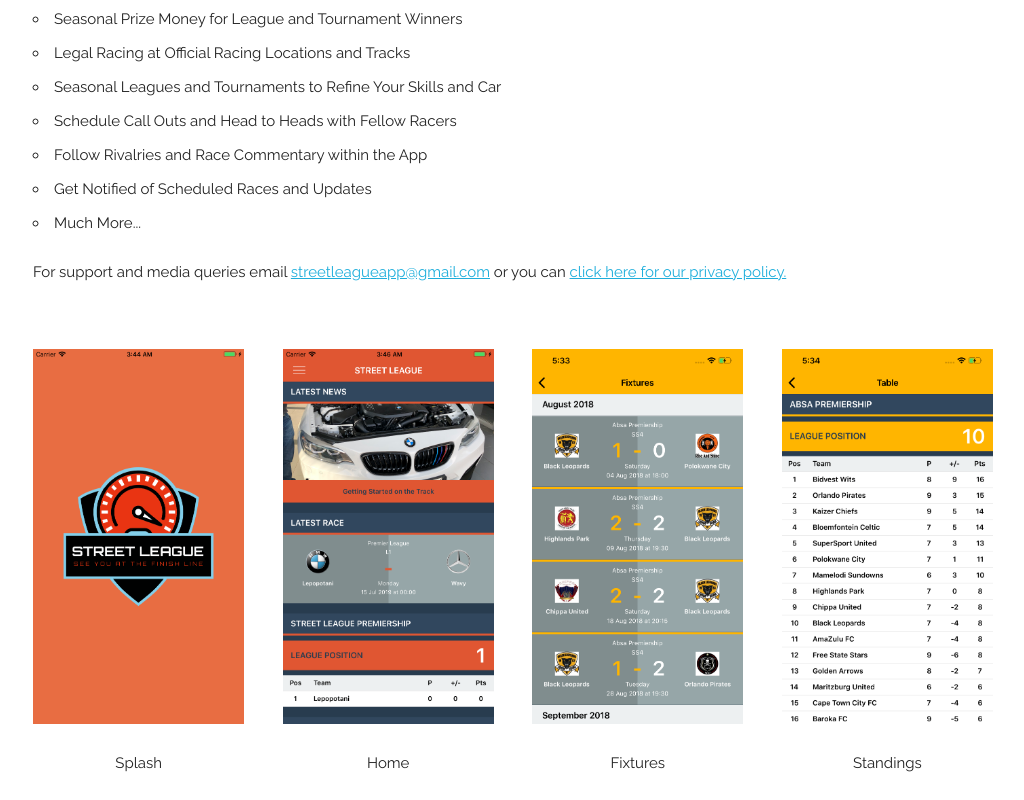
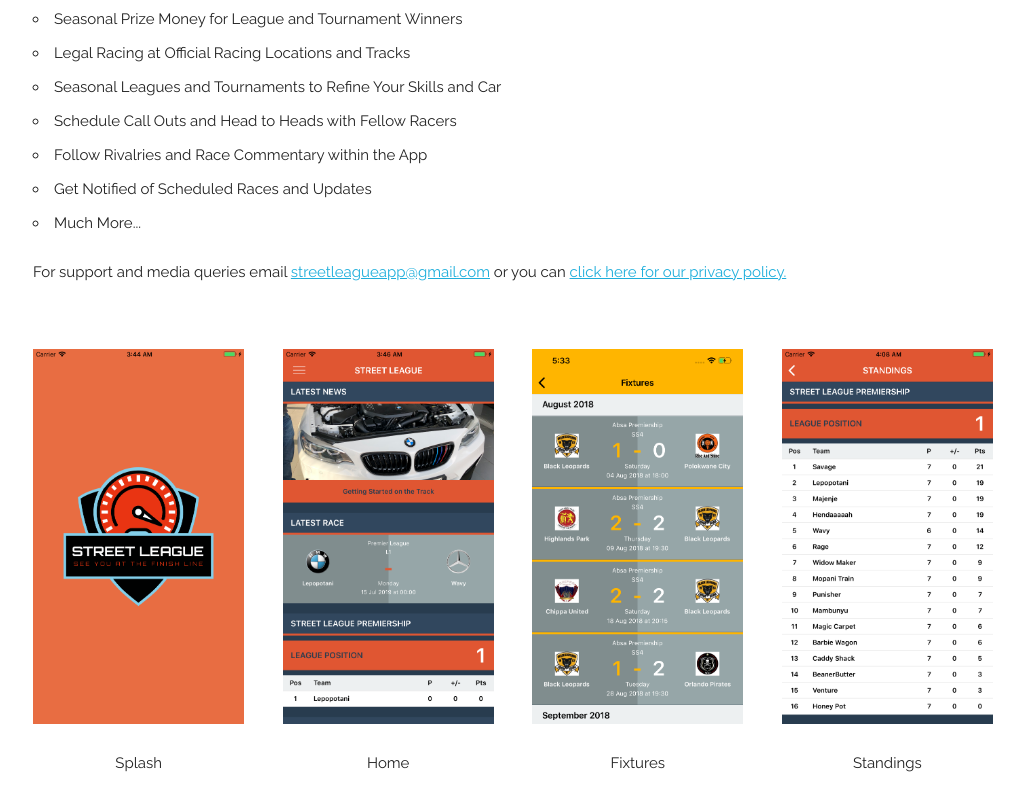
Before and after one commit to MaziMuhlari/shwamfa-cloud, a website: page public/index.html in a window 1280 px wide. Shown: the part 456-1256 px from the top of the page, without its empty margins (127-1151 px from the left). Drawn offline with Linux system fonts and the light colour scheme.

Commit message:
Updates for Screenshots

```diff
--- a/public/index.html
+++ b/public/index.html
@@ -121,7 +121,7 @@
                 <p style="text-align:center; margin-top: 20px;">Fixtures</p>
             </div>
             <div class="three columns">
-                <img src="/images/screenshots/table.png" width="100%" />
+                <img src="/images/screenshots/standings.png" width="100%" />
                 <p style="text-align:center; margin-top: 20px;">Standings</p>
             </div>
         </div>
```
Also changed, not shown: public/images/screenshots/standings.png (added), public/images/screenshots/table.png (deleted), 3 other files.
